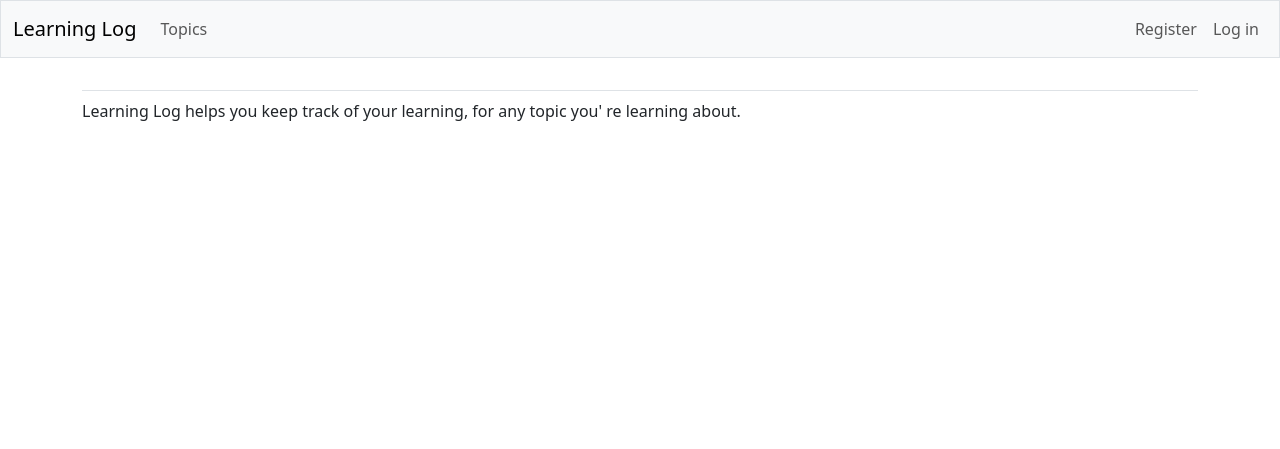
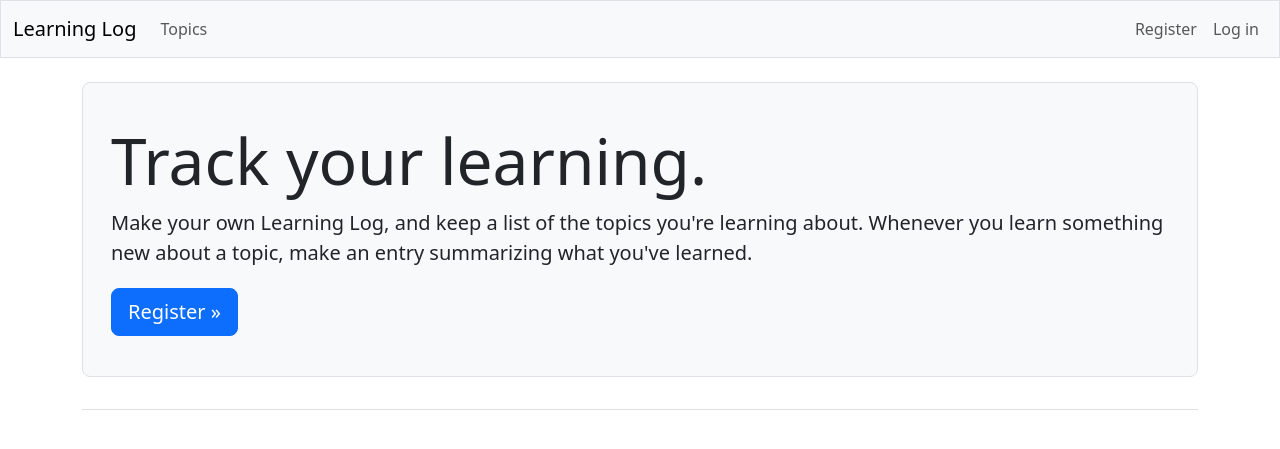
Before and after one commit to jailtonmacena/Learning-Log, a Django app: page / in a window 1280 px wide. Shown: the top 449 px of the page. Run offline with Django 4.2, Linux system fonts and the light colour scheme; some libraries are stand-ins or nearby versions.

Commit message:
styling the index page

```diff
--- a/learning_logs/templates/learning_logs/index.html
+++ b/learning_logs/templates/learning_logs/index.html
@@ -1,8 +1,16 @@
-{% extends "learning_logs/base.html" %}
+{% extends 'learning_logs/base.html' %}
 
+{% block page_header %}
+  <div class="p-3 mb-4 bg-light border rounded-3">
+    <div class="container-fluid py-4">
+      <h1 class="display-3">Track your learning.</h1>
 
-{% block content %}
+      <p class="lead">Make your own Learning Log, and keep a list of the
+      topics you're learning about. Whenever you learn something new
+      about a topic, make an entry summarizing what you've learned.</p>
 
-<p>Learning Log helps you keep track of your learning, for any topic you' re learning about. </p>
-
-{% endblock content %}
+      <a class="btn btn-primary btn-lg mt-1"
+          href="{% url 'users:register' %}">Register &raquo;</a>
+    </div>
+  </div>
+{% endblock page_header %}
```
